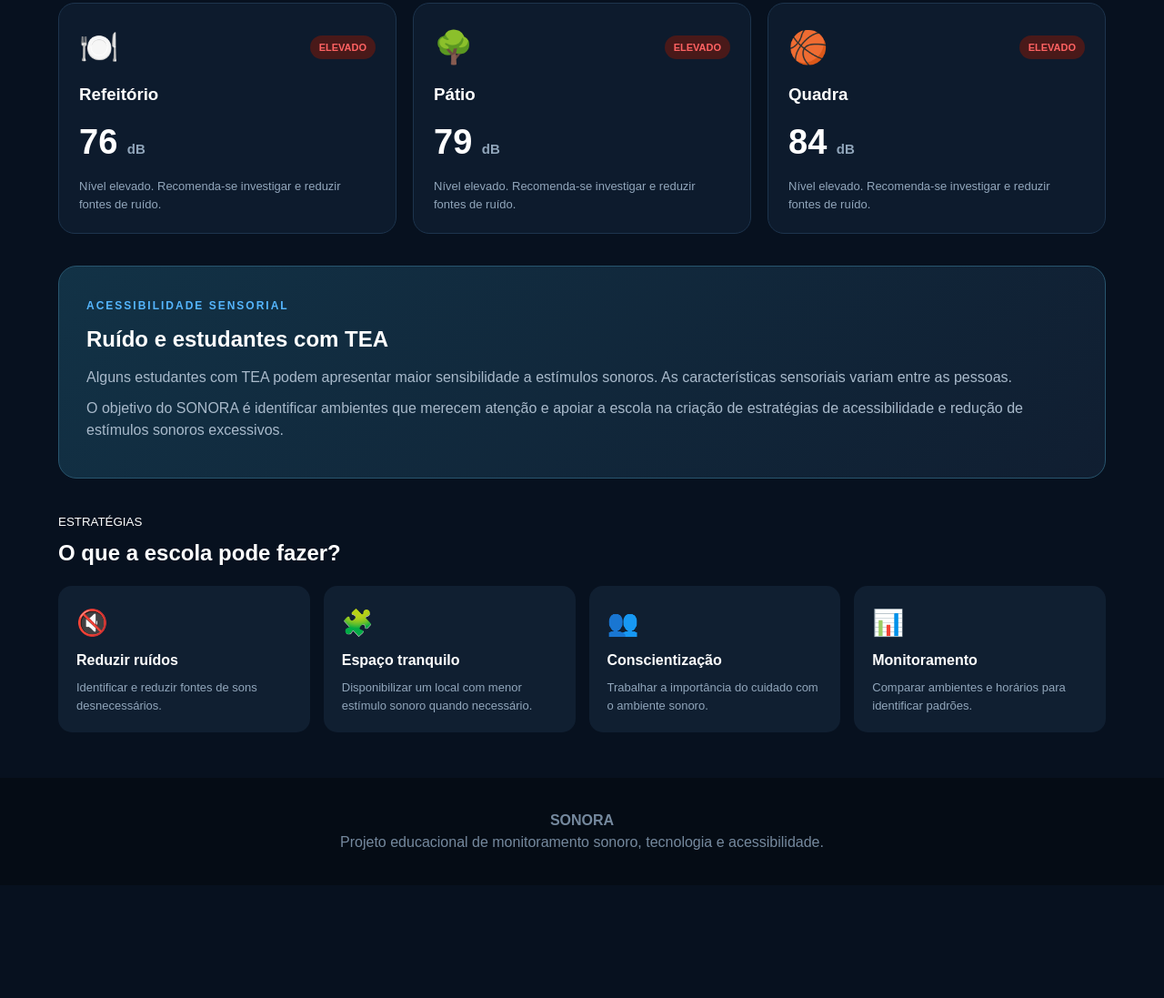
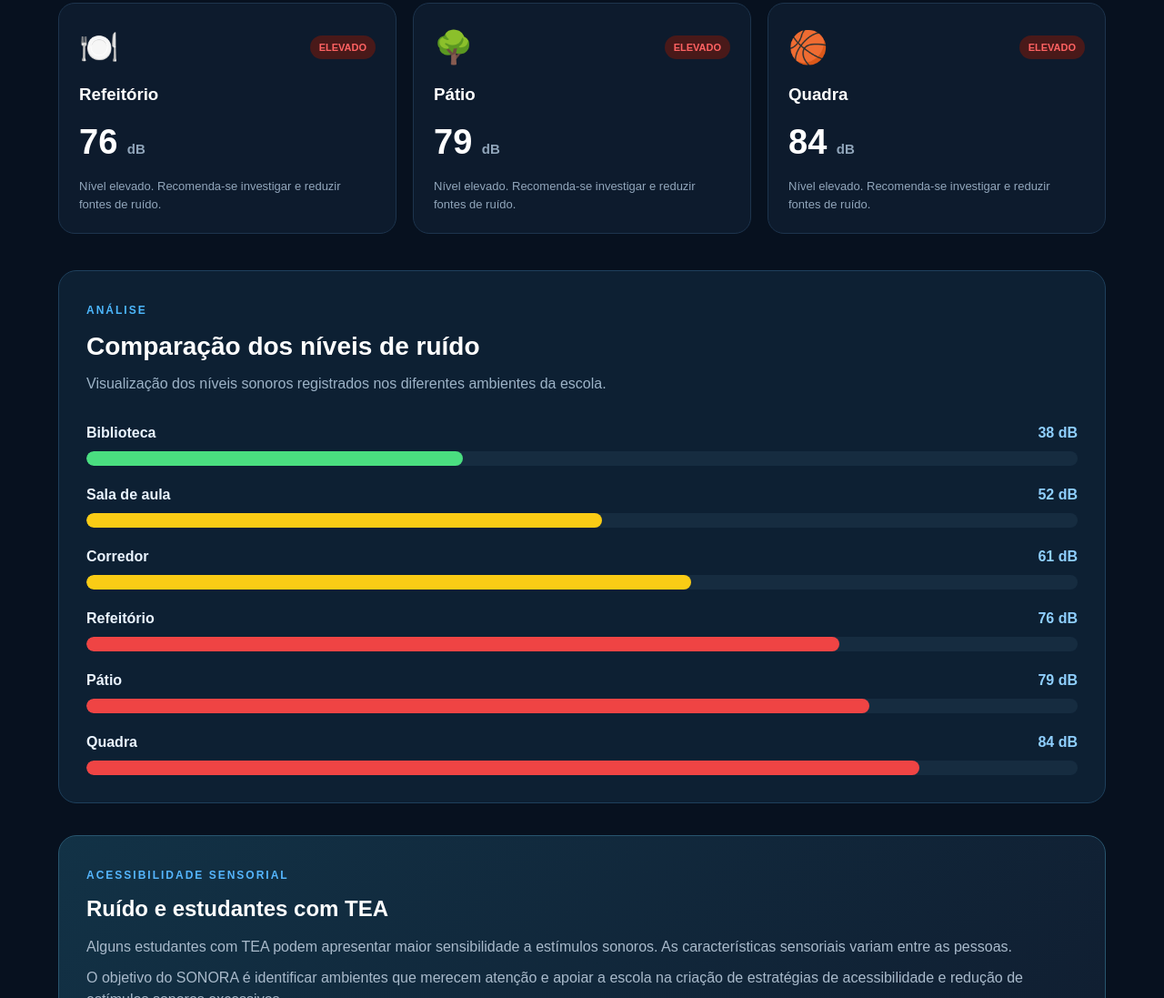
Before and after one commit to alinenardo-sketch/sonora-escola, a plain HTML site: page index.html in a window 1280 px wide. Shown: the part 1162-2259 px from the top of the page at 91% size. Before the commit the page ends 2135 px from the top, so only its background shows below. Drawn offline with Linux system fonts and the light colour scheme.

Commit message:
Update index.html

```diff
--- a/index.html
+++ b/index.html
@@ -330,7 +330,78 @@
                 padding: 28px;
             }
         }
+.grafico-section {
+    margin-top: 40px;
+    padding: 30px;
+    background: #0d2033;
+    border: 1px solid #1e405c;
+    border-radius: 20px;
+}
 
+.titulo-secao span {
+    color: #4db8ff;
+    font-size: 12px;
+    font-weight: bold;
+    letter-spacing: 2px;
+}
+
+.titulo-secao h2 {
+    margin: 8px 0;
+    font-size: 28px;
+}
+
+.titulo-secao p {
+    color: #9db3c7;
+    margin-bottom: 30px;
+}
+
+.grafico {
+    display: flex;
+    flex-direction: column;
+    gap: 20px;
+}
+
+.barra-item {
+    width: 100%;
+}
+
+.barra-info {
+    display: flex;
+    justify-content: space-between;
+    margin-bottom: 8px;
+    color: #eaf4ff;
+}
+
+.barra-info span {
+    color: #8fcfff;
+    font-weight: bold;
+}
+
+.barra-fundo {
+    width: 100%;
+    height: 16px;
+    background: #162c40;
+    border-radius: 20px;
+    overflow: hidden;
+}
+
+.barra {
+    height: 100%;
+    border-radius: 20px;
+    transition: width 0.5s ease;
+}
+
+.barra.verde {
+    background: #4ade80;
+}
+
+.barra.amarelo {
+    background: #facc15;
+}
+
+.barra.vermelho {
+    background: #ef4444;
+}
     </style>
 
 </head>
@@ -450,7 +521,75 @@
 
 
         <div class="ambientes" id="listaAmbientes"></div>
+<section class="grafico-section">
+    <div class="titulo-secao">
+        <span>ANÁLISE</span>
+        <h2>Comparação dos níveis de ruído</h2>
+        <p>Visualização dos níveis sonoros registrados nos diferentes ambientes da escola.</p>
+    </div>
 
+    <div class="grafico">
+        <div class="barra-item">
+            <div class="barra-info">
+                <strong>Biblioteca</strong>
+                <span>38 dB</span>
+            </div>
+            <div class="barra-fundo">
+                <div class="barra verde" style="width: 38%;"></div>
+            </div>
+        </div>
+
+        <div class="barra-item">
+            <div class="barra-info">
+                <strong>Sala de aula</strong>
+                <span>52 dB</span>
+            </div>
+            <div class="barra-fundo">
+                <div class="barra amarelo" style="width: 52%;"></div>
+            </div>
+        </div>
+
+        <div class="barra-item">
+            <div class="barra-info">
+                <strong>Corredor</strong>
+                <span>61 dB</span>
+            </div>
+            <div class="barra-fundo">
+                <div class="barra amarelo" style="width: 61%;"></div>
+            </div>
+        </div>
+
+        <div class="barra-item">
+            <div class="barra-info">
+                <strong>Refeitório</strong>
+                <span>76 dB</span>
+            </div>
+            <div class="barra-fundo">
+                <div class="barra vermelho" style="width: 76%;"></div>
+            </div>
+        </div>
+
+        <div class="barra-item">
+            <div class="barra-info">
+                <strong>Pátio</strong>
+                <span>79 dB</span>
+            </div>
+            <div class="barra-fundo">
+                <div class="barra vermelho" style="width: 79%;"></div>
+            </div>
+        </div>
+
+        <div class="barra-item">
+            <div class="barra-info">
+                <strong>Quadra</strong>
+                <span>84 dB</span>
+            </div>
+            <div class="barra-fundo">
+                <div class="barra vermelho" style="width: 84%;"></div>
+            </div>
+        </div>
+    </div>
+</section>
     </section>
 
 
```
